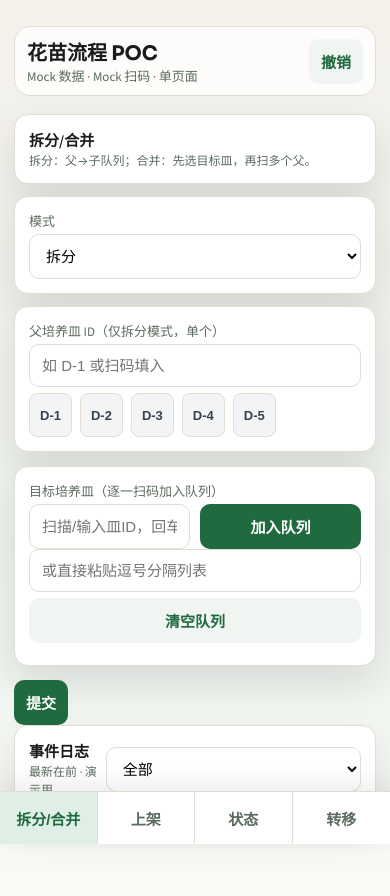
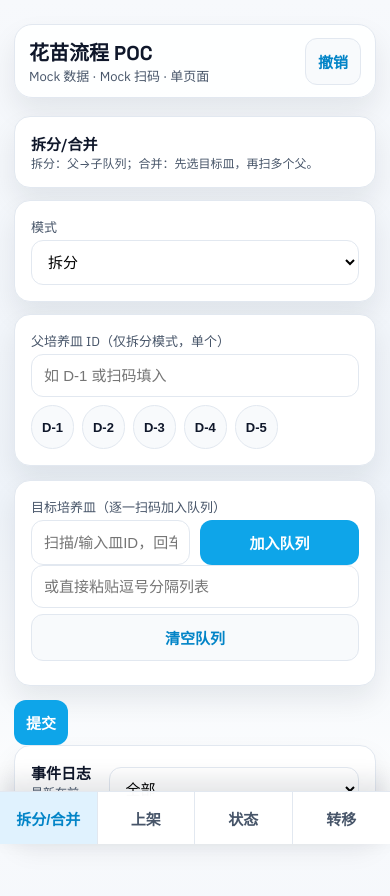
Before and after one commit to jacks121/fla_test, a website built with Vite: page index.html in a window 390 px wide. Built offline with nearby package versions, Linux system fonts and the light colour scheme.

Commit message:
feat: mobile-first lab UI refresh

```diff
--- a/index.html
+++ b/index.html
@@ -4,10 +4,11 @@
   <meta charset="UTF-8" />
   <meta name="viewport" content="width=device-width, initial-scale=1.0" />
   <title>花苗流程 POC</title>
+  <meta name="theme-color" content="#0ea5e9" />
   <link rel="preconnect" href="https://fonts.googleapis.com" />
   <link rel="preconnect" href="https://fonts.gstatic.com" crossorigin />
   <link
-    href="https://fonts.googleapis.com/css2?family=Sora:wght@400;600;700&family=Source+Sans+3:wght@400;600&display=swap"
+    href="https://fonts.googleapis.com/css2?family=IBM+Plex+Sans:wght@400;600&family=Space+Grotesk:wght@500;700&display=swap"
     rel="stylesheet"
   />
   <link rel="stylesheet" href="./src/styles.css" />
--- a/src/styles.css
+++ b/src/styles.css
@@ -1,30 +1,33 @@
 :root {
-  --bg: #f4f1eb;
-  --bg-2: #eef3ee;
+  --bg: #f7f9fc;
+  --bg-2: #eef3f9;
   --card: #ffffff;
-  --text: #1b1b1b;
-  --sub: #5b6b5f;
-  --border: #e2ddd3;
-  --primary: #1f6b3f;
-  --primary-soft: #e0efe5;
-  --accent: #c07f3c;
-  --danger: #b42318;
-  --success: #15803d;
-  --shadow: 0 18px 40px rgba(24, 28, 21, 0.12);
-  font-family: "Source Sans 3", system-ui, -apple-system, sans-serif;
+  --text: #0f172a;
+  --sub: #475569;
+  --border: #e2e8f0;
+  --primary: #0ea5e9;
+  --primary-600: #0284c7;
+  --primary-soft: #e0f2fe;
+  --accent: #22c55e;
+  --danger: #ef4444;
+  --success: #16a34a;
+  --shadow: 0 14px 28px rgba(15, 23, 42, 0.08);
+  font-family: "IBM Plex Sans", system-ui, -apple-system, sans-serif;
 }
 
 * { box-sizing: border-box; }
 body {
   margin: 0;
-  background: linear-gradient(180deg, var(--bg) 0%, var(--bg-2) 60%, #f9fbf7 100%);
   color: var(--text);
+  background:
+    linear-gradient(180deg, var(--bg) 0%, var(--bg-2) 60%, #ffffff 100%);
+  background-attachment: fixed;
 }
 
 #app {
-  max-width: 520px;
+  max-width: 540px;
   margin: 0 auto;
-  padding: 16px 14px 96px;
+  padding: 16px 14px 104px;
 }
 
 .app-header {
@@ -32,22 +35,22 @@ body {
   align-items: center;
   justify-content: space-between;
   gap: 12px;
-  margin: 10px 0 18px;
-  padding: 10px 12px;
-  background: rgba(255, 255, 255, 0.8);
+  margin: 8px 0 18px;
+  padding: 12px 14px;
+  background: rgba(255, 255, 255, 0.94);
   border: 1px solid var(--border);
-  border-radius: 16px;
-  backdrop-filter: blur(6px);
+  border-radius: 18px;
+  box-shadow: var(--shadow);
 }
 
-.title { font-size: 20px; font-weight: 700; font-family: "Sora", sans-serif; }
+.title { font-size: 20px; font-weight: 700; font-family: "Space Grotesk", sans-serif; }
 .subtitle { font-size: 13px; color: var(--sub); }
 
 .card {
   background: var(--card);
   border: 1px solid var(--border);
-  border-radius: 14px;
-  padding: 14px;
+  border-radius: 16px;
+  padding: 16px;
   margin-bottom: 12px;
   box-shadow: var(--shadow);
 }
@@ -60,19 +63,19 @@ label { display: block; font-size: 13px; color: var(--sub); margin-bottom: 4px;
 input, select, textarea {
   width: 100%;
   padding: 12px;
-  border-radius: 10px;
+  border-radius: 12px;
   border: 1px solid var(--border);
   font-size: 15px;
   background: #fff;
 }
 input:focus, select:focus, textarea:focus {
-  outline: 2px solid rgba(31, 107, 63, 0.25);
+  outline: 2px solid rgba(14, 165, 233, 0.25);
   border-color: var(--primary);
 }
 
 button {
   border: none;
-  border-radius: 10px;
+  border-radius: 12px;
   padding: 12px;
   background: var(--primary);
   color: white;
@@ -80,14 +83,19 @@ button {
   font-weight: 600;
   cursor: pointer;
   min-height: 44px;
-  transition: background 0.2s ease, transform 0.2s ease;
+  transition: background 0.2s ease, transform 0.2s ease, box-shadow 0.2s ease;
 }
-button:hover { background: #195736; }
+button:hover { background: var(--primary-600); }
 button:active { transform: translateY(1px); }
+button:focus-visible {
+  outline: 2px solid rgba(14, 165, 233, 0.45);
+  outline-offset: 2px;
+}
 
 button.ghost {
-  background: #f1f5f2;
-  color: #1f6b3f;
+  background: #f8fafc;
+  color: var(--primary-600);
+  border: 1px solid var(--border);
 }
 
 button:disabled {
@@ -100,13 +108,14 @@ button:disabled {
   bottom: 0;
   left: 0;
   right: 0;
-  max-width: 520px;
+  max-width: 540px;
   margin: 0 auto;
   display: grid;
   grid-template-columns: repeat(4, 1fr);
   border-top: 1px solid var(--border);
-  background: #fff;
-  box-shadow: 0 -8px 24px rgba(0,0,0,0.08);
+  background: rgba(255, 255, 255, 0.98);
+  box-shadow: 0 -10px 24px rgba(15, 23, 42, 0.12);
+  padding-bottom: env(safe-area-inset-bottom);
 }
 
 .tab {
@@ -119,14 +128,21 @@ button:disabled {
 }
 
 .tab:last-child { border-right: none; }
-.tab.active { color: var(--primary); font-weight: 700; background: var(--primary-soft); }
+.tab.active {
+  color: var(--primary-600);
+  font-weight: 700;
+  background: var(--primary-soft);
+}
 
 .form-grid { display: grid; grid-template-columns: 1fr 1fr; gap: 10px; }
 
 .badge { display: inline-block; padding: 4px 8px; border-radius: 8px; font-size: 12px; background: var(--primary-soft); color: var(--primary); }
 
 .event-list { list-style: none; padding: 0; margin: 0; }
-.event-item { padding: 10px 0; border-bottom: 1px dashed var(--border); }
+.event-item {
+  padding: 10px 0;
+  border-bottom: 1px dashed var(--border);
+}
 .event-item:last-child { border-bottom: none; }
 .event-title { font-size: 14px; font-weight: 700; }
 .event-meta { font-size: 12px; color: var(--sub); margin-top: 2px; }
@@ -147,8 +163,15 @@ button:disabled {
 }
 .toast.show { opacity: 1; transform: translate(-50%, 6px); }
 
-.helper-row { display: flex; gap: 8px; flex-wrap: wrap; margin-top: 6px; }
-.helper-button { padding: 8px 10px; font-size: 13px; background: #f3f4f6; color: #374151; border-radius: 8px; border: 1px solid var(--border); }
+.helper-row { display: flex; gap: 8px; flex-wrap: wrap; margin-top: 8px; }
+.helper-button {
+  padding: 8px 10px;
+  font-size: 13px;
+  background: #f8fafc;
+  color: #0f172a;
+  border-radius: 999px;
+  border: 1px solid var(--border);
+}
 
 .small { font-size: 12px; color: var(--sub); }
 
@@ -161,8 +184,8 @@ section.panel { margin-bottom: 14px; }
   gap: 6px;
   padding: 6px 10px;
   border-radius: 999px;
-  background: #eef2ff;
-  color: #1d4ed8;
+  background: var(--primary-soft);
+  color: var(--primary-600);
   font-size: 12px;
 }
 .chip button {
```
